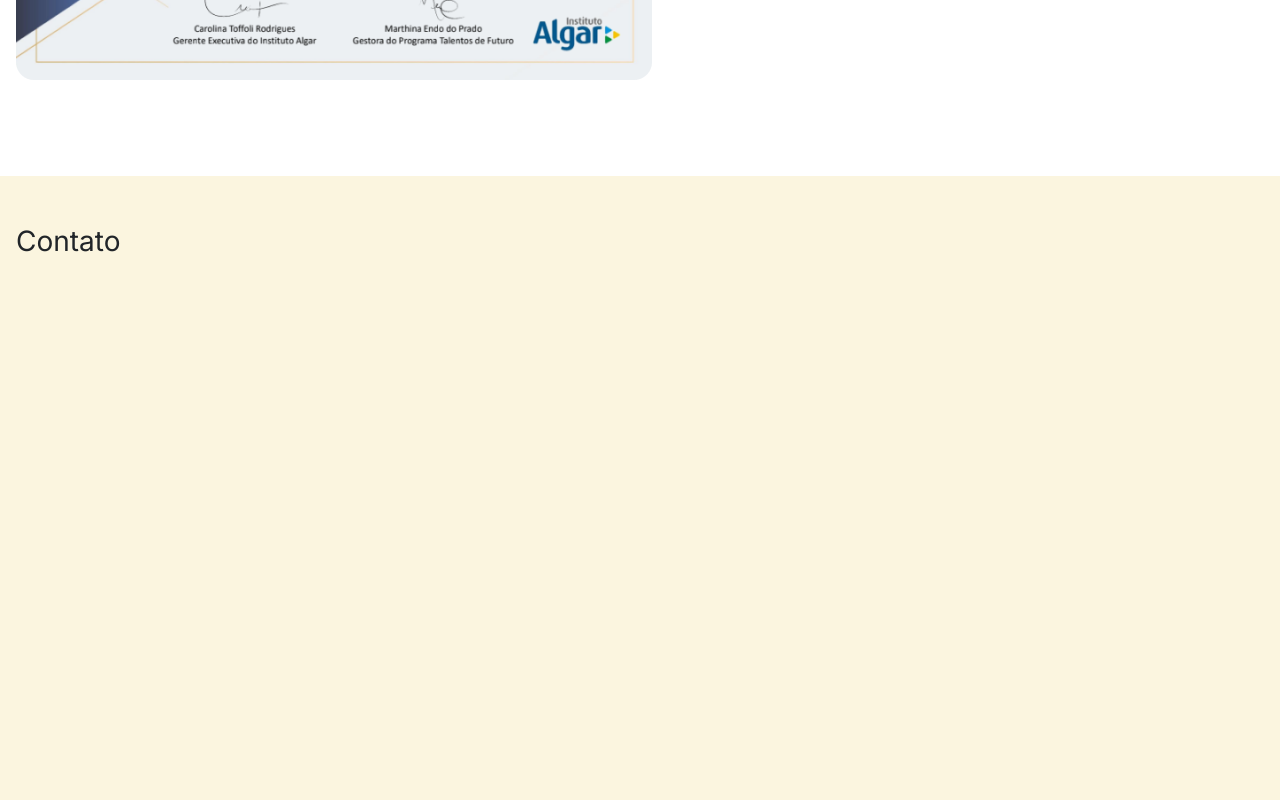
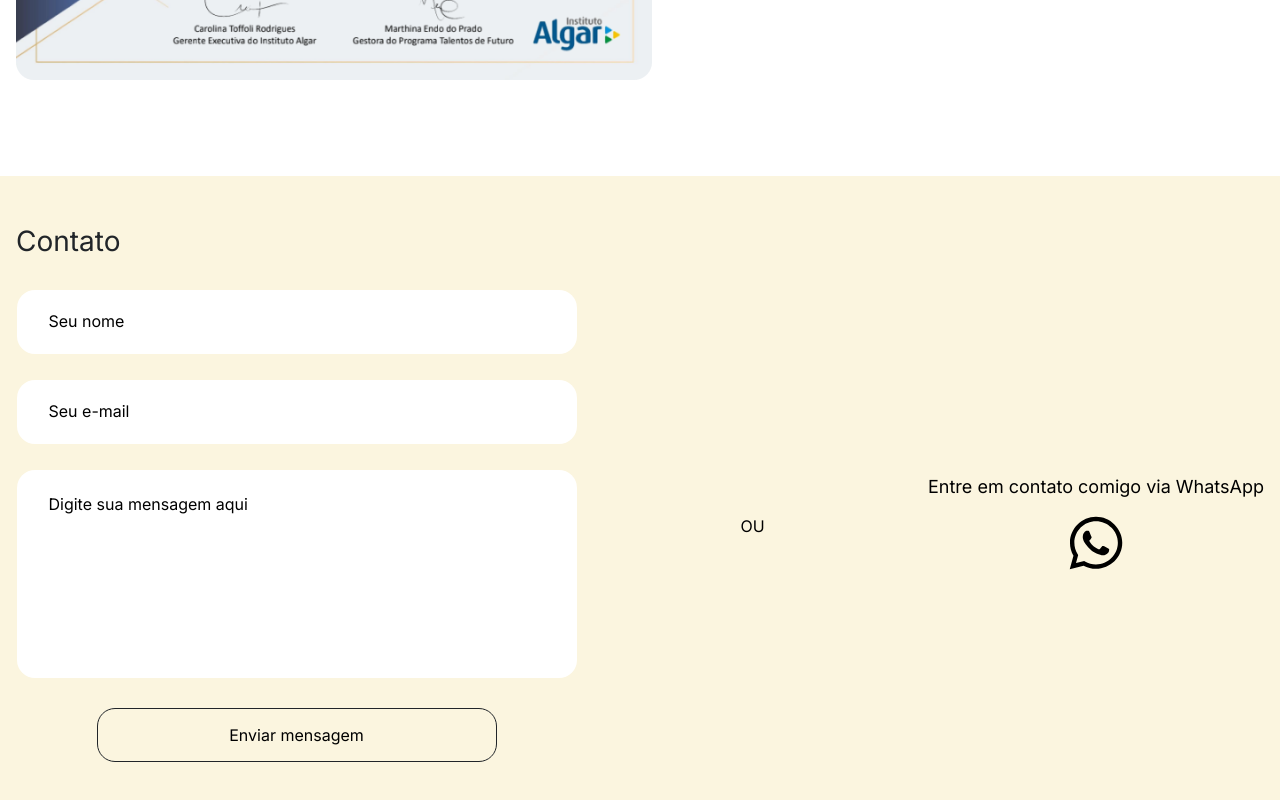
Before and after one commit to joaoPedrooC/_Portifolio, a React (Vite) app: page / in a window 1280 px wide. Shown: the part 5757-6557 px from the top of the page. Built offline with nearby package versions, Linux system fonts and the light colour scheme.

Commit message:
feat: contact section base style

```diff
--- a/src/components/ContactSection/ContactSection.tsx
+++ b/src/components/ContactSection/ContactSection.tsx
@@ -1,3 +1,5 @@
+import { FaWhatsapp } from 'react-icons/fa'
+import { ContactForm } from '../Forms/ContactForm/ContactForm'
 import styles from './styles.module.scss'
 
 export const ContactSection = () => {
@@ -5,6 +7,16 @@ export const ContactSection = () => {
     <section className={styles.contact__section}>
       <div className="container">
         <h1 className="section__title font__black">Contato</h1>
+        <div className={styles.form__divisor}>
+          <ContactForm />
+          <span className='text text__small--1'>OU</span>
+          <div className={styles.whatsapp__container}>
+            <p className='text text__medium'>Entre em contato comigo via WhatsApp</p>
+            <a href="">
+              <FaWhatsapp />
+            </a>
+          </div>
+        </div>
       </div>
     </section>
   )
--- a/src/components/ContactSection/styles.module.scss
+++ b/src/components/ContactSection/styles.module.scss
@@ -5,4 +5,38 @@
   background-color: var(--light-yellow);
 
   min-height: 100vh;
+
+  & > div {
+    display: flex;
+    flex-direction: column;
+
+    gap: 2rem;
+  }
 }
+
+.form__divisor {
+  display: flex;
+  flex-direction: column;
+  align-items: center;
+
+  gap: 2rem;
+  @media (width >= 850px) {
+    flex-direction: row;
+    justify-content: space-between;
+  }
+}
+
+.whatsapp__container {
+  display: flex;
+  flex-direction: column;
+  align-items: center;
+
+  gap: 1rem;
+
+  & > a {
+    & > svg {
+      width: clamp(40px, 5vw, 60px);
+      height: clamp(40px, 5vw, 60px);
+    }
+  }
+}
--- /dev/null
+++ b/src/components/Forms/ContactForm/ContactForm.tsx
@@ -0,0 +1,15 @@
+import { Input } from "../Input/Input"
+import { Textarea } from "../Textarea/Textarea"
+
+import styles from './styles.module.scss'
+
+export const ContactForm = () => {
+  return (
+    <form className={styles.contact__formContainer}>
+      <Input type="text" id="nome" label="Seu nome" />
+      <Input type="email" id="email" label="Seu e-mail" />
+      <Textarea label="Digite sua mensagem aqui" />
+      <button type="submit" className="text__bold">Enviar mensagem</button>
+    </form>
+  )
+}
--- /dev/null
+++ b/src/components/Forms/ContactForm/styles.module.scss
@@ -0,0 +1,30 @@
+.contact__formContainer {
+  display: flex;
+  flex-direction: column;
+  align-items: center;
+
+  width: 35.0625rem;
+  max-width: 100%;
+
+  gap: 1.625rem;
+}
+
+.contact__formContainer > button {
+  max-width: 400px;
+  width: 100%;
+
+  border-radius: 18px;
+  padding: 1rem;
+
+  cursor: pointer;
+
+  transition: .3s ease;
+
+  background-color: transparent;
+  border: 1px solid var(--font-color-1);
+
+  &:hover {
+    background-color: var(--font-color-1);
+    color: var(--light-yellow);
+  }
+}
--- /dev/null
+++ b/src/components/Forms/Input/Input.tsx
@@ -0,0 +1,16 @@
+import styles from './styles.module.scss'
+
+interface IInputProps {
+  label: string
+  type: string
+  id: string
+}
+
+export const Input = ({ label, type, id, ...rest }: IInputProps) => {
+  return (
+    <div className={styles.input__container}>
+      <input type={type} id={id} {...rest} />
+      <label htmlFor={id} className='text text__small--1'>{label}</label>
+    </div>
+  )
+}
--- /dev/null
+++ b/src/components/Forms/Input/styles.module.scss
@@ -0,0 +1,34 @@
+.input__container {
+  position: relative;
+
+  max-width: 35rem;
+
+  width: 100%;
+  height: 4rem;
+}
+
+.input__container > label {
+  position: absolute;
+  top: 1.3rem;
+  left: 2rem;
+
+  transition: .3s ease;
+}
+
+.input__container > input {
+  width: 100%;
+  height: 100%;
+
+  border-radius: 1.125rem;
+
+  padding: 0rem 2rem;
+}
+
+.input__container > input:focus + label, .input__container.filled > label {
+  top: 0rem;
+  left: 1rem;
+
+  opacity: .5;
+
+  font-size: .8rem;
+}
--- /dev/null
+++ b/src/components/Forms/Textarea/Textarea.tsx
@@ -0,0 +1,14 @@
+import styles from './styles.module.scss'
+
+interface ITextareaProps {
+  label: string
+}
+
+export const Textarea = ({ label, ...rest }: ITextareaProps) => {
+  return (
+    <div className={styles.textarea__container}>
+      <textarea name="" id="" cols={80} rows={10} {...rest}></textarea>
+      <label htmlFor="" className='text text__small--1'>{label}</label>
+    </div>
+  )
+}
--- /dev/null
+++ b/src/components/Forms/Textarea/styles.module.scss
@@ -0,0 +1,34 @@
+.textarea__container {
+  position: relative;
+
+  max-width: 35rem;
+
+  width: 100%;
+}
+
+.textarea__container > label {
+  position: absolute;
+  top: 1.5rem;
+  left: 2rem;
+
+  transition: .3s ease;
+}
+
+.textarea__container > textarea {
+  max-width: 100%;
+
+  border-radius: 1.125rem;
+
+  resize: none;
+
+  padding: 1.5rem 2rem;
+}
+
+.textarea__container > textarea:focus + label, .textarea__container.filled > label {
+  top: .2rem;
+  left: 1rem;
+
+  opacity: .5;
+
+  font-size: .8rem;
+}
--- a/src/styles/globalStyles.scss
+++ b/src/styles/globalStyles.scss
@@ -14,6 +14,7 @@
 
 :root.dark-mode {
   --background-color: #011222;
+  // #1E1E1E
 
   --light-yellow: #EBFBEE;
 
```
